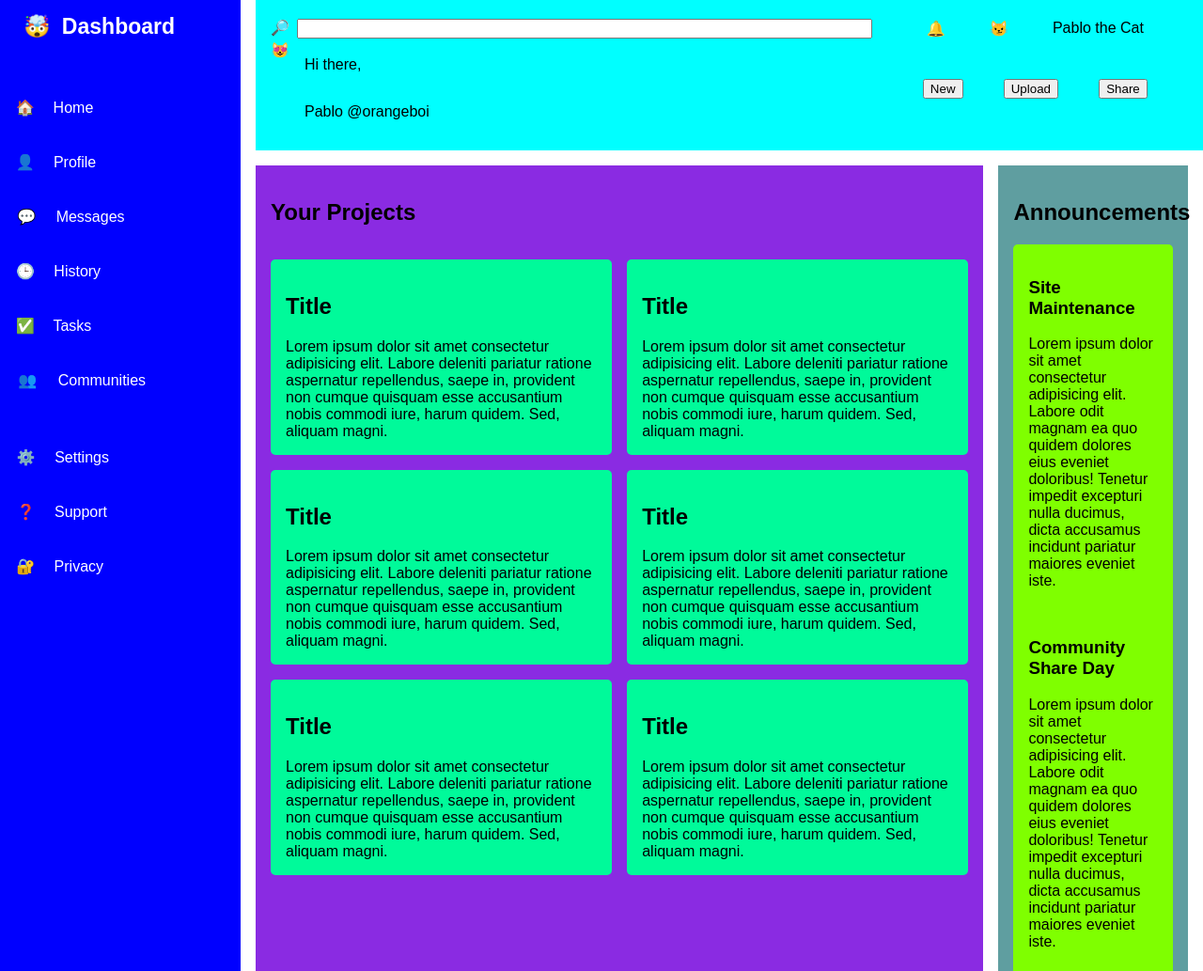
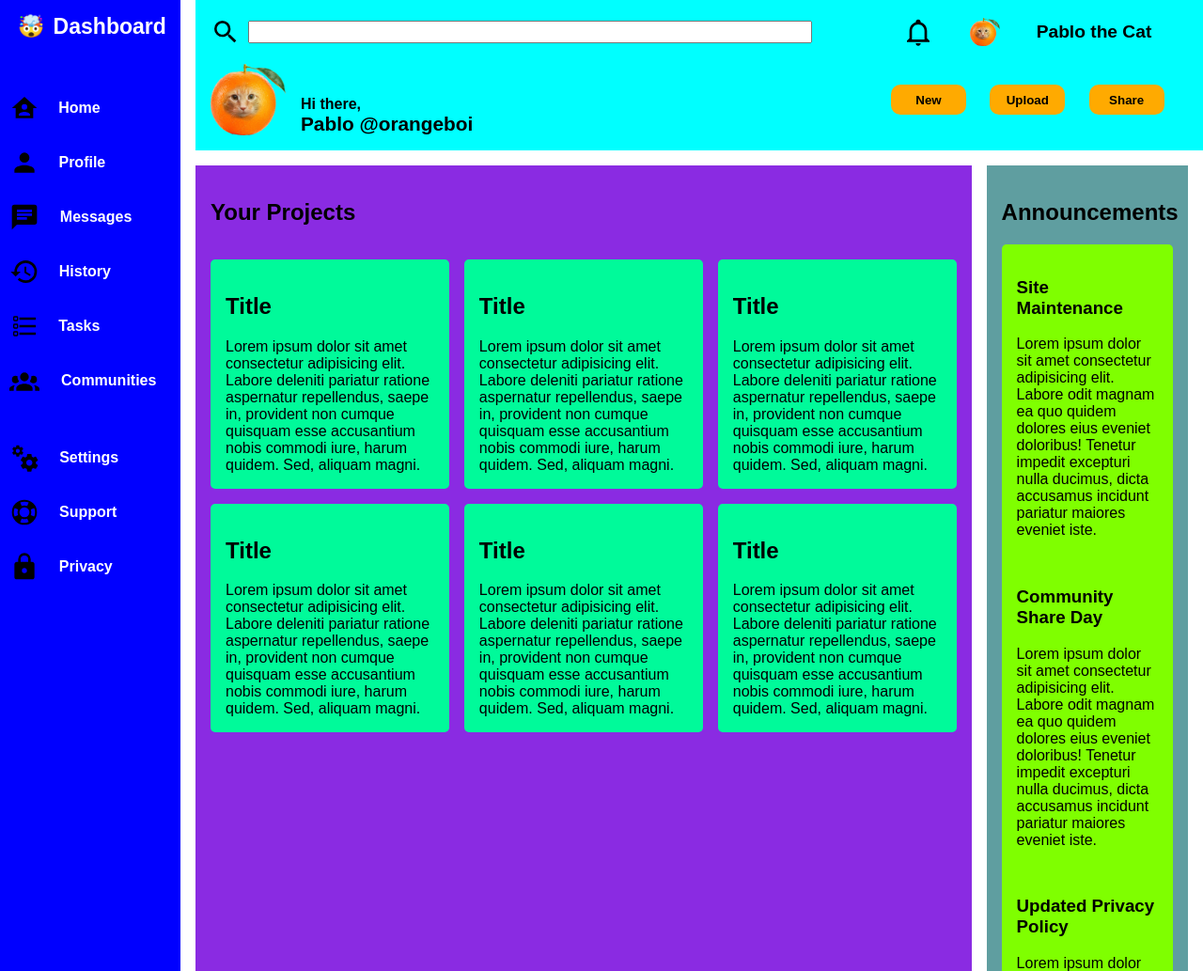
Before and after one commit to aabdur1/dashboard, a plain HTML site: page index.html in a window 1280 px wide. Shown: the top 1033 px of the page at 94% size. Drawn offline with Linux system fonts and the light colour scheme; a web font is replaced by a local one.

Commit message:
Added icons and changed font sizes

```diff
--- a/index.html
+++ b/index.html
@@ -15,41 +15,41 @@
     </div>
     <div class="link-container">
       <div class="home">
-        <div class="home pic">🏠</div>
+        <img src="images/icons/home-account.svg" alt="Home" class="home-pic">
         <p class="home text">Home</p>
       </div>
       <div class="profile">
-        <div class="profile pic">👤</div>
+        <img src="images/icons/account.svg" alt="Profile" class="profile-pic">
         <p class="profile text">Profile</p>
       </div>
       <div class="messages">
-        <div class="messages pic">💬</div>
+        <img src="images/icons/message-text.svg" alt="Messages" class="messages-pic">
         <p class="messages text">Messages</p>
       </div>
       <div class="history">
-        <div class="history pic">🕒</div>
+        <img src="images/icons/history.svg" alt="History" class="history-pic">
         <p class="history text">History</p>
       </div>
       <div class="tasks">
-        <div class="tasks pic">✅</div>
+        <img src="images/icons/format-list-checkbox.svg" alt="Tasks" class="tasks-pic">
         <p class="tasks text">Tasks</p>
       </div>
       <div class="communities">
-        <div class="communities pic">👥</div>
+        <img src="images/icons/account-group.svg" alt="Communities" class="communities-pic">
         <p class="communities text">Communities</p>
       </div>
     </div>
     <div class="other-links">
       <div class="settings">
-        <div class="settings pic">⚙️</div>
+        <img src="images/icons/cogs.svg" alt="Settings" class="setting-pic">
         <p class="settings text">Settings</p>
       </div>
       <div class="support">
-        <div class="support pic">❓</div>
+        <img src="images/icons/lifebuoy.svg" alt="Support" class="support-pic">
         <p class="support text">Support</p>
       </div>
       <div class="privacy">
-        <div class="privacy pic">🔐</div>
+        <img src="images/icons/lock.svg" alt="Privacy" class="privacy-pic">
         <p class="privacy text">Privacy</p>
       </div>
     </div>
@@ -57,23 +57,25 @@
   <div class="content-wrapper">
     <header class="header">
       <div class="search">
-        <label for="search">🔎</label>
-        <input type="search" name="search" id="search">
+        <img src="images/icons/magnify.svg" alt="Search" class="search-icon">
+        <input type="search" name="search" id="search" class="search-bar">
       </div>
       <div class="icons">
-        <div id="notification">🔔</div>
-        <div id="profile-pic">😼</div>
-        <div id="name">Pablo the Cat</div>
+        <img src="images/icons/bell-outline.svg" alt="Notifications" class="icon-notification">
+        <img src="images/cutie.png" alt="Pablo profile pic" class="icon-profile-pic">
+        <div class="icon-name">Pablo the Cat</div>
       </div>
-      <div class="user-greeting">
-        <div id="profile-pic">😻</div>
-        <p id="greeting">Hi there,</p>
-        <p id="username">Pablo @orangeboi</p>
+      <div class="greeting">
+        <img src="images/cutie.png" alt="Pablo profile pic" class="greeting-profile-pic">
+        <div class="greeting-greeting">
+          <p class="greeting-text">Hi there,</p>
+          <p class="greeting-username">Pablo @orangeboi</p>
+        </div>
       </div>
       <div class="header-btns">
-        <button id="new">New</button>
-        <button id="upload">Upload</button>
-        <button id="share">Share</button>
+        <button class="header-btns-new">New</button>
+        <button class="header-btns-upload">Upload</button>
+        <button class="header-btns-share">Share</button>
       </div>
     </header>
     <main class="main">
--- a/style.css
+++ b/style.css
@@ -2,7 +2,7 @@ body {
   margin: auto;
   display: grid;
   height: 100dvh;
-  grid-template-columns: 20dvw 1fr;
+  grid-template-columns: 15dvw 1fr;
   font-family: "indivisible", sans-serif;
   gap: 1rem;
 }
@@ -13,6 +13,7 @@ body {
   flex-direction: column;
   gap: 2rem;
   color: #ffffff;
+  font-weight: 600;
 }
 
 .sidebar .logo {
@@ -47,6 +48,11 @@ body {
   padding-left: 5%;
 }
 
+.link-container img,
+.other-links img {
+  width: 2rem;
+}
+
 .content-wrapper {
   display: grid;
   grid-template-columns: 1fr 20%;
@@ -62,37 +68,87 @@ body {
   grid-template-rows: 1fr 1fr;
   align-items: center;
   padding: 1rem;
+  gap: 1rem;
+  margin: 0;
 }
 
 .search {
   width: 50dvw;
   display: flex;
+  align-items: center;
   gap: 0.5rem;
+}
+
+.search-icon {
+  width: 2rem;
 }
 
 #search {
   flex-grow: 1;
+  height: 1.5rem;
 }
 
 .icons {
   display: flex;
   justify-content: space-evenly;
+  align-items: center;
+  font-weight: 600;
 }
 
-.user-greeting {
-  display: grid;
-  grid-template-columns: auto 1fr;
-  grid-template-rows: 1fr 1fr;
-  column-gap: 1rem;
+.icon-notification {
+  width: 2rem;
 }
 
-#profile-pic {
-  grid-row: 1 / 3;
+.icon-profile-pic {
+  width: 2rem;
+}
+
+.icon-name {
+  font-size: 1.2rem;
+}
+
+.greeting {
+  display: flex;
+  justify-content: flex-start;
+  align-items: end;
+  gap: 1rem;
+  font-weight: 700;
+  padding: 0;
+}
+
+.greeting-profile-pic {
+  width: 5rem;
+}
+
+.greeting-greeting {
+  margin: 0;
+  text-align: justify;
+}
+
+p.greeting-text {
+  margin: 0;
+  font-size: 1rem;
+}
+
+p.greeting-username {
+  margin: 0;
+  font-size: 1.3rem;
 }
 
 .header-btns {
   display: flex;
   justify-content: space-evenly;
+}
+
+.header-btns-new,
+.header-btns-upload,
+.header-btns-share {
+  width: 5rem;
+  height: 2rem;
+  font-weight: 600;
+  border: none;
+  border-radius: 10px;
+  background-color: rgb(255, 170, 0);
 }
 
 .main {
```
Also changed, not shown: images/cutie.png (added), images/icons/account-group.svg (added), images/icons/account.svg (added), images/icons/bell-outline.svg (added), images/icons/card-search-outline.svg (added), images/icons/cogs.svg (added), images/icons/format-list-checkbox.svg (added), images/icons/history.svg (added), images/icons/home-account.svg (added), images/icons/lifebuoy.svg (added), images/icons/lock.svg (added), images/icons/magnify.svg (added), images/icons/message-text.svg (added).
